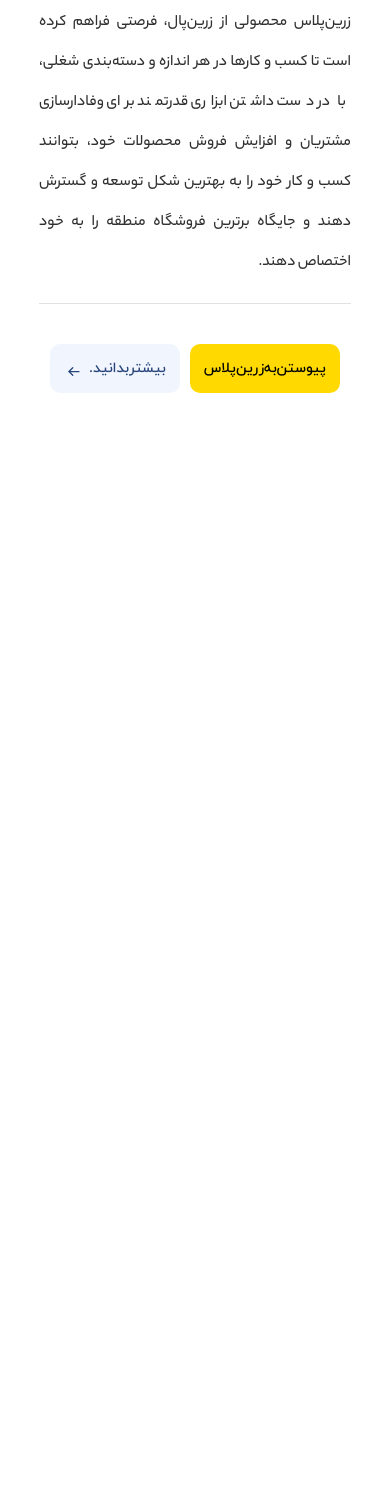
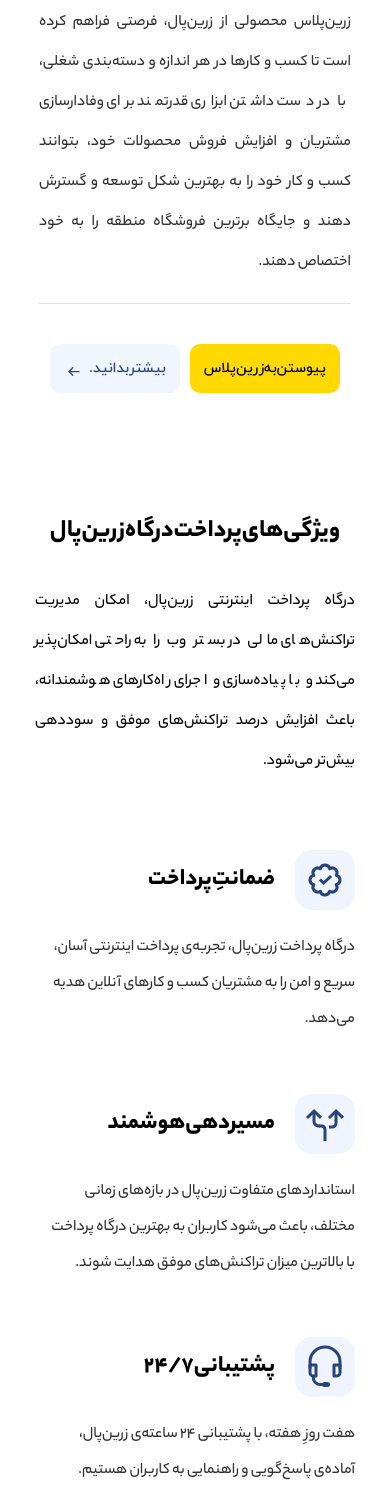
Before and after one commit to arshiyaeshraghi/zarinpal-project, a plain HTML site: page index.html in a window 390 px wide. Shown: the part 2903-4395 px from the top of the page. Before the commit the page ends 3326 px from the top, so only its background shows below. Drawn offline with Linux system fonts and the light colour scheme.

Commit message:
Add more description section

```diff
--- a/index.html
+++ b/index.html
@@ -244,6 +244,47 @@
         </div>
     </section>
 
+    <article class="attribues">
+        <div class="definition">
+            <h3>ویژگی‌های‌پرداخت‌درگاه‌زرین‌پال</h3>
+            <p>درگاه پرداخت اینترنتی زرین‌پال، امکان مدیریت تراکنش‌های مالی در بستر وب را به راحتی امکان‌پذیر می‌کند و با پیاده‌سازی و اجرای راه‌کارهای هوشمندانه، باعث افزایش درصد تراکنش‌های موفق و سوددهی بیش‌تر می‌شود.</p>
+        </div>
+
+        <div class="items">
+            <div class="item first-item">
+                <div>
+                    <img src="./images/verifiedIcon.svg">
+                    <h4>ضمانتِ‌پرداخت</h4>
+                </div>
+                <p>درگاه پرداخت زرین‌پال، تجربه‌ی پرداخت اینترنتی آسان، سریع و امن را به مشتریان کسب و کارهای آنلاین هدیه می‌دهد.</p>
+            </div>
+
+            <div class="item second-item">
+                <div>
+                    <img src="./images/splite.svg">
+                    <h4>مسیر‌دهی‌هوشمند</h4>
+                </div>
+                <p>استانداردهای متفاوت زرین‌پال در بازه‌های زمانی مختلف، باعث می‌شود کاربران به بهترین درگاه پرداخت با بالاترین میزان تراکنش‌های موفق هدایت شوند.</p>
+            </div>
+
+            <div class="item third-item">
+                <div>
+                    <img src="./images/support.svg">
+                    <h4>پشتیبانی۲۴/۷</h4>
+                </div>
+                <p>هفت روزِ هفته، با پشتیبانی ۲۴ ساعته‌ی زرین‌پال، آماده‌ی پاسخ‌گویی و راهنمایی به کاربران هستیم.</p>
+            </div>
+
+            <div class="item fourth-item">
+                <div>
+                    <img src="./images/support.svg">
+                    <h4>امنیتِ‌پرداخت</h4>
+                </div>
+                <p>درگاه امن زرین‌پال، ضمانتی برای امنیت اطلاعات بانکی افراد، هنگام پرداخت‌‌های اینترنتی آن‌هاست</p>
+            </div>
+        </div>
+    </article>
+
 
     <script src="./js/script.js"></script>
 </body>
--- a/styles/style.css
+++ b/styles/style.css
@@ -387,6 +387,85 @@
     height: 400px;
  }
 
+ .attribues {
+    width: 1170px;
+    margin: auto;
+    display: flex;
+    justify-content: space-between;
+ }
+
+ .definition {
+    width: 35%;
+    margin-top: 50px;
+ }
+
+ .items {
+    display: grid;
+    grid-template-columns: 1fr 1fr;
+    width: 60%;
+    padding: 30px;
+ }
+
+ .items img {
+    width: 60px;
+    height: 60px;
+ }
+
+ .items .item {
+    padding: 18px 25px 20px 0;
+ }
+
+ .items .item div {
+     display: flex;
+     align-items: center;
+ }
+
+ .items h4 {
+    font-size: 1.5rem;
+    font-family: YekanBakhHeavy;
+    margin-right: 20px;
+ }
+
+ .items p {
+    margin: 20px 0 20px 10px;
+    font-size: 1rem;
+    font-family: YekanBakhMedium;
+    color: #303030;
+    line-height: 36px;
+ }
+
+.definition h3 {
+    font-family:  YekanBakhHeavy;
+    font-size: 2rem;
+}
+
+.definition p {
+    width: 85%;
+    margin-top: 40px;
+    line-height: 40px;
+    font-size: 1rem;
+    font-family: YekanBakhMedium;
+    text-align: justify;
+}
+
+.first-item {
+    border-left: 1px solid #e0e4e7;
+    margin-left: -1px;
+}
+
+.second-item {
+    border-bottom: 1px solid #e0e4e7;
+}
+
+.third-item {
+    border-top: 1px solid #e0e4e7;
+    margin-top: -1px;
+}
+
+.fourth-item {
+    border-right: 1px solid #e0e4e7;
+}
+
 @keyframes fadeInDown {
      0%{
         opacity: 0;
@@ -446,6 +525,32 @@
         width: 500px;
         margin-left: 50px;
      }
+     .attribues{
+        width: 924px;
+        padding-left: 0 8px;
+        flex-direction: column;
+     }
+     .definition{
+        width: 100%;
+        margin-top: 40px;
+     }
+     .definition p{
+        width: 100%;
+        margin-top: 30px;
+     }
+     .first-item,
+     .second-item,
+     .third-item,
+     .fourth-item{
+        border: none;
+     }
+     .items{
+        width: 90%;
+        padding: 30px;
+     }
+     .items .item{
+        padding: 18px 0 20px 50px;
+     }
 }
 
 @media (max-width: 990px) {
@@ -503,6 +608,10 @@
      .online-payment .se-text1{
         margin-top: -80px;
      }
+     .attribues{
+        width: auto;
+        padding: 0 35px;
+     }
 }
 
 @media (max-width: 768px) {
@@ -531,6 +640,20 @@
         width: 460px;
         height: 48opx;
     }
+    .definition{
+        text-align: center;
+        margin-top: 90px;
+    }
+    .definition h3{
+        font-size: 1.6rem;
+    }
+    .items{
+        width: 100%;
+        padding: 50px 0;
+    }
+    .items .item{
+        padding: 18px 0 20px 20px;
+    }
 }
 
 @media (max-width: 575px){
@@ -554,4 +677,11 @@
     .section-text h3{
         font-size: 1.5rem;
     }
+    .items{
+        padding: 50px 0;
+        grid-template-columns: 1fr;
+    }
+    .items .item{
+        padding: 18px 0;
+    }
 }
```
